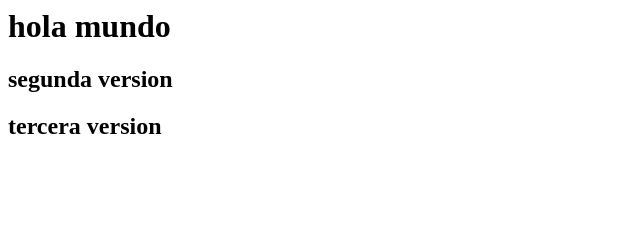
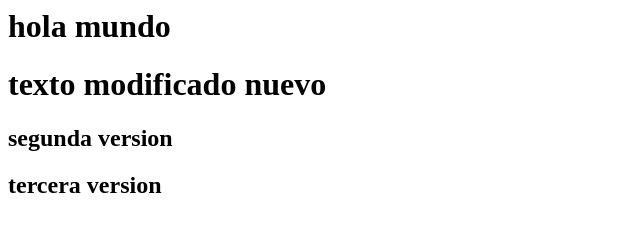
Before and after one commit to ErickHuanca/cursoFinal, a plain HTML site: page index.html in a window 1280 px wide. Shown: the whole page, without its empty margins (0-640 px from the left). Drawn offline with Linux system fonts and the light colour scheme.

Commit message:
se agrego un texto

```diff
--- a/index.html
+++ b/index.html
@@ -7,6 +7,7 @@
 </head>
 <body>
 	<h1>hola mundo</h1>
+	<h1>texto modificado nuevo</h1>
 	<h2>segunda version</h2>
 	<h2>tercera version</h2>
 </body>
```
